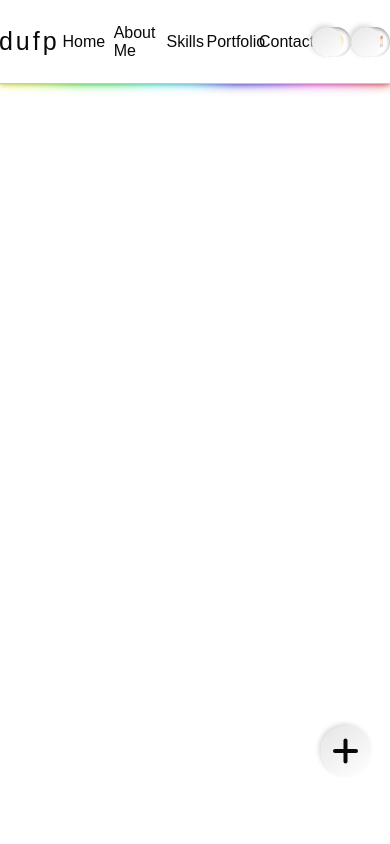
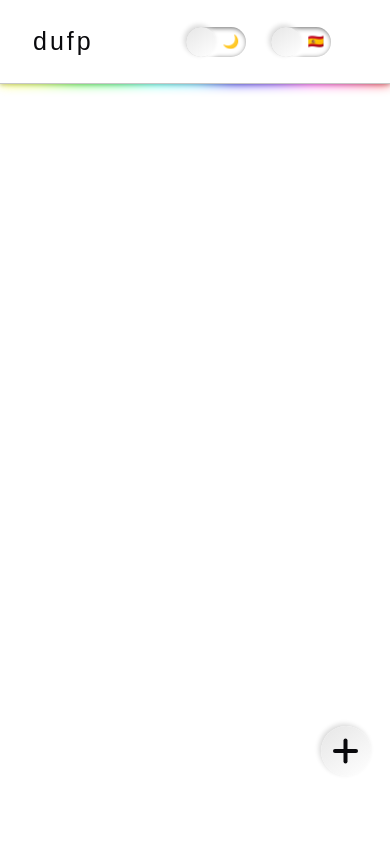
Before and after one commit to diegoufp/portfolio, a React (Create React App) app: page /#/portfolio in a window 390 px wide. Before the commit this address led to /. Shown: the top 844 px of the page. Built offline with nearby package versions, Linux system fonts and the light colour scheme.

Commit message:
Se mejora el responsive del header

```diff
--- a/src/components/Header.js
+++ b/src/components/Header.js
@@ -14,8 +14,8 @@ const Header = () => {
         <header>
         <div className={`header-style ${theme}`}>
             <div className="header-title"><h2>dufp</h2></div>
-            <nav>
-                <ol className="nav-ol">
+            <nav className={burger}>
+                <ol className={`nav-ol ${theme} ${burger}`}>
                     <li className="nav-li">
                         <a className={theme} href="#">{texts.home}
                         </a>
--- a/src/css/Header.css
+++ b/src/css/Header.css
@@ -47,7 +47,7 @@
 nav{
     position: relative;
     height: 100%;
-    width: 65%;
+    width: 70%;
 }
 
 .nav-ol{
@@ -65,19 +65,19 @@ nav{
     position: relative;
     flex-direction: column;
     height: 100%;
-    width: 16%;
-    align-items: center;
+    width: 18%;
 }
 
 .nav-li a{
     margin:auto;
     display: flex;
     height: 75%;
-    width: 90%;
+    width: 100%;
     font-size: 1.6rem;
     justify-content: center;
     align-items: center;
     border-radius: 5rem;
+    align-items: center;
 }
 .nav-li a.dark:hover{
     box-shadow: var(--neum-shadow-dark);
@@ -255,11 +255,74 @@ nav{
     background: var(--light);
 }
 @media (max-width: 800px){
+    nav{
+        position: fixed;
+        top:0;
+        left:0;
+        width: 50vw;
+        height: 100vh;
+        transition: transform .5s;
+    }
+    nav.unactivate{
+        transform: translateX(-100%);
+    }
+
+    .nav-ol{
+        flex-direction: column;
+
+    }
+
+    .nav-ol.active{
+        box-shadow: 0 1px 4px var(--shadow);
+        border-right: 1px solid var(--shadow);
+    }
+    .nav-ol::after{
+        background: var(--rgb0);
+        position: absolute;
+        width:100%;
+        height:100%;
+        top:0;
+        content: ' ';
+        filter: blur(6px);
+        z-index:-1;
+        transition:opacity .5s linear;
+    }
+
+    .nav-ol.unactivate::after{
+        opacity:0;
+    }
+    .nav-ol.activate::after{
+        opacity: 1;
+    }
+
+    .nav-ol.light{
+        background: var(--light);
+    }
+
+    .nav-ol.dark{
+        background: var(--dark);
+    }
+
+    .nav-li{
+        width: 40%;
+        height:15%;
+
+    }
+
     .burger{
         display: flex;
     }
+    .header-options {
+        width: 50%;
+        justify-content:space-evenly;
+    }
+
 }
 
 @media (max-width: 400px){
+    nav{
+        width: 100vw;
+        height: 100vh;
+    }
 
 }
--- a/src/index.css
+++ b/src/index.css
@@ -30,6 +30,7 @@
     --shadow: rgb(0 0 0 / 22%);
     --border: #f3f3f3;
     --rgb: linear-gradient(90deg, rgba(255,252,0,1) 0%, rgba(189,255,0,1) 10%, rgba(27,255,0,1) 20%, rgba(0,255,72,1) 30%, rgba(0,255,226,1) 40%, rgba(26,200,255,1) 50%, rgba(0,1,250,1) 60%, rgba(85,0,255,1) 70%, rgba(255,0,228,1) 80%, rgba(255,0,134,1) 90%, rgba(255,0,0,1) 100%);
+    --rgb0: linear-gradient(0deg, rgba(255,252,0,1) 0%, rgba(189,255,0,1) 10%, rgba(27,255,0,1) 20%, rgba(0,255,72,1) 30%, rgba(0,255,226,1) 40%, rgba(26,200,255,1) 50%, rgba(0,1,250,1) 60%, rgba(85,0,255,1) 70%, rgba(255,0,228,1) 80%, rgba(255,0,134,1) 90%, rgba(255,0,0,1) 100%);
 }
 
 html {
```
